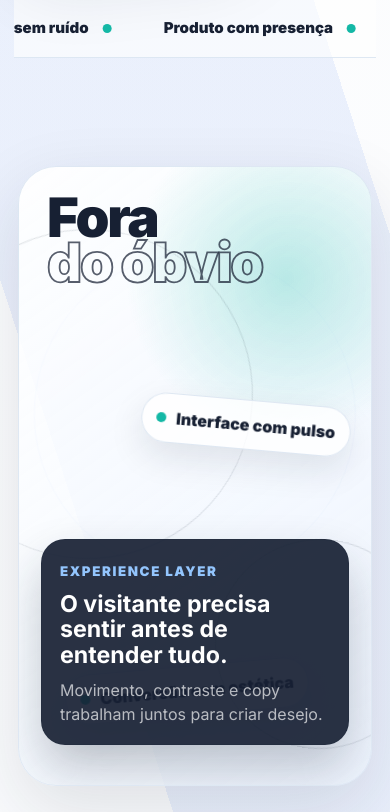
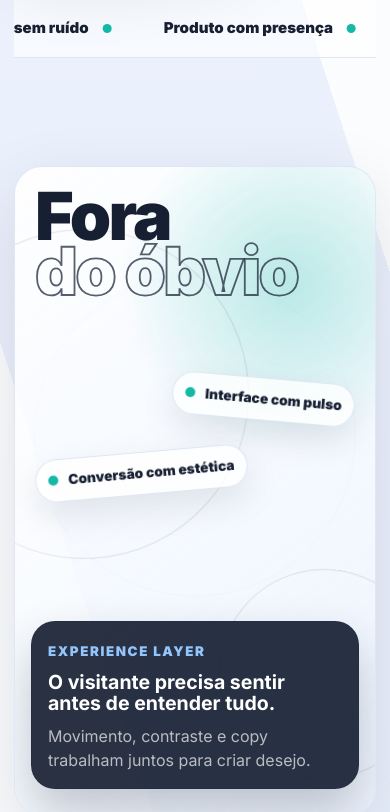
Before and after one commit to NCristofe/NexusCore, a React (Vite) app: page / in a window 390 px wide. Shown: the part 1632-2444 px from the top of the page. Built offline with nearby package versions, Linux system fonts and the light colour scheme.

Commit message:
refactor

```diff
--- a/src/components/ExperienceLab.jsx
+++ b/src/components/ExperienceLab.jsx
@@ -42,6 +42,7 @@ const Section = styled.section`
     grid-template-columns: minmax(0, 0.86fr) minmax(320px, 0.7fr);
     gap: 44px;
     align-items: center;
+    min-width: 0;
   }
 
   .poster {
@@ -54,6 +55,7 @@ const Section = styled.section`
       linear-gradient(145deg, rgba(255, 255, 255, 0.92), rgba(239, 246, 255, 0.74));
     box-shadow: var(--shadow-md);
     overflow: hidden;
+    min-width: 0;
   }
 
   .poster::before,
@@ -110,6 +112,7 @@ const Section = styled.section`
     box-shadow: 0 14px 34px rgba(23, 32, 51, 0.1);
     color: var(--text);
     font-weight: 900;
+    max-width: calc(100% - 40px);
   }
 
   .floating-chip::before {
@@ -267,22 +270,83 @@ const Section = styled.section`
     }
   }
 
+  @media (max-width: 720px) {
+    padding: 88px 18px;
+
+    .poster-word {
+      font-size: clamp(3.1rem, 16vw, 5.6rem);
+    }
+
+    .poster {
+      min-height: 560px;
+    }
+  }
+
   @media (max-width: 600px) {
     padding: 78px 18px;
 
     .poster {
       min-height: 620px;
+      border-radius: 28px;
     }
 
     .console {
       left: 22px;
       right: 22px;
+      bottom: 26px;
       width: auto;
     }
 
     .chip-one {
       right: 20px;
       top: 240px;
+    }
+
+    .chip-two {
+      left: 20px;
+      top: 316px;
+      bottom: auto;
+    }
+
+    .moment {
+      grid-template-columns: 1fr;
+    }
+  }
+
+  @media (max-width: 420px) {
+    padding-inline: 14px;
+
+    .poster {
+      min-height: 650px;
+    }
+
+    .poster-word {
+      left: 20px;
+      top: 22px;
+      font-size: clamp(2.8rem, 17vw, 4.4rem);
+    }
+
+    .floating-chip {
+      padding: 10px 12px;
+      font-size: 0.86rem;
+    }
+
+    .chip-one {
+      top: 218px;
+    }
+
+    .chip-two {
+      top: 286px;
+    }
+
+    .console {
+      left: 16px;
+      right: 16px;
+      padding: 16px;
+    }
+
+    .console strong {
+      font-size: 1.22rem;
     }
   }
 
```
